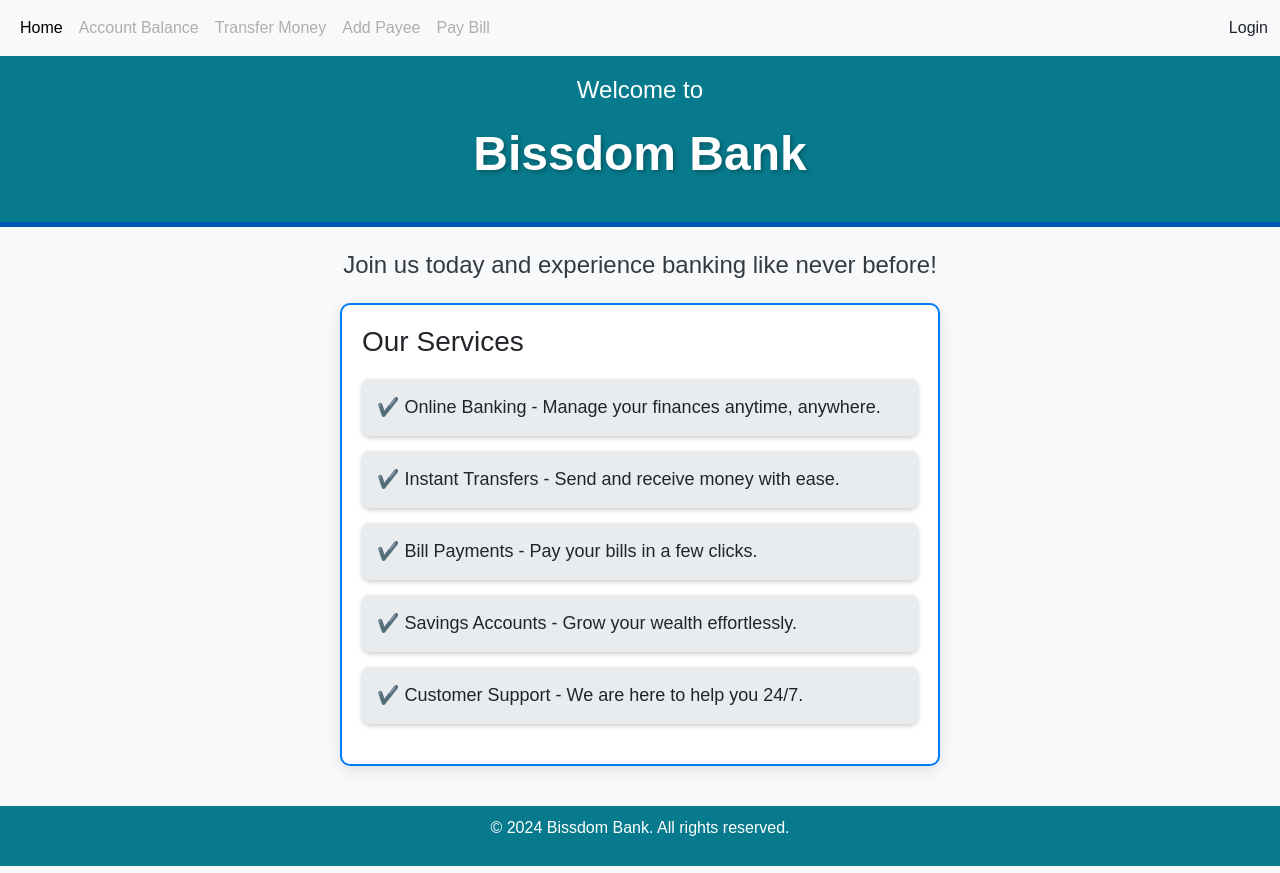
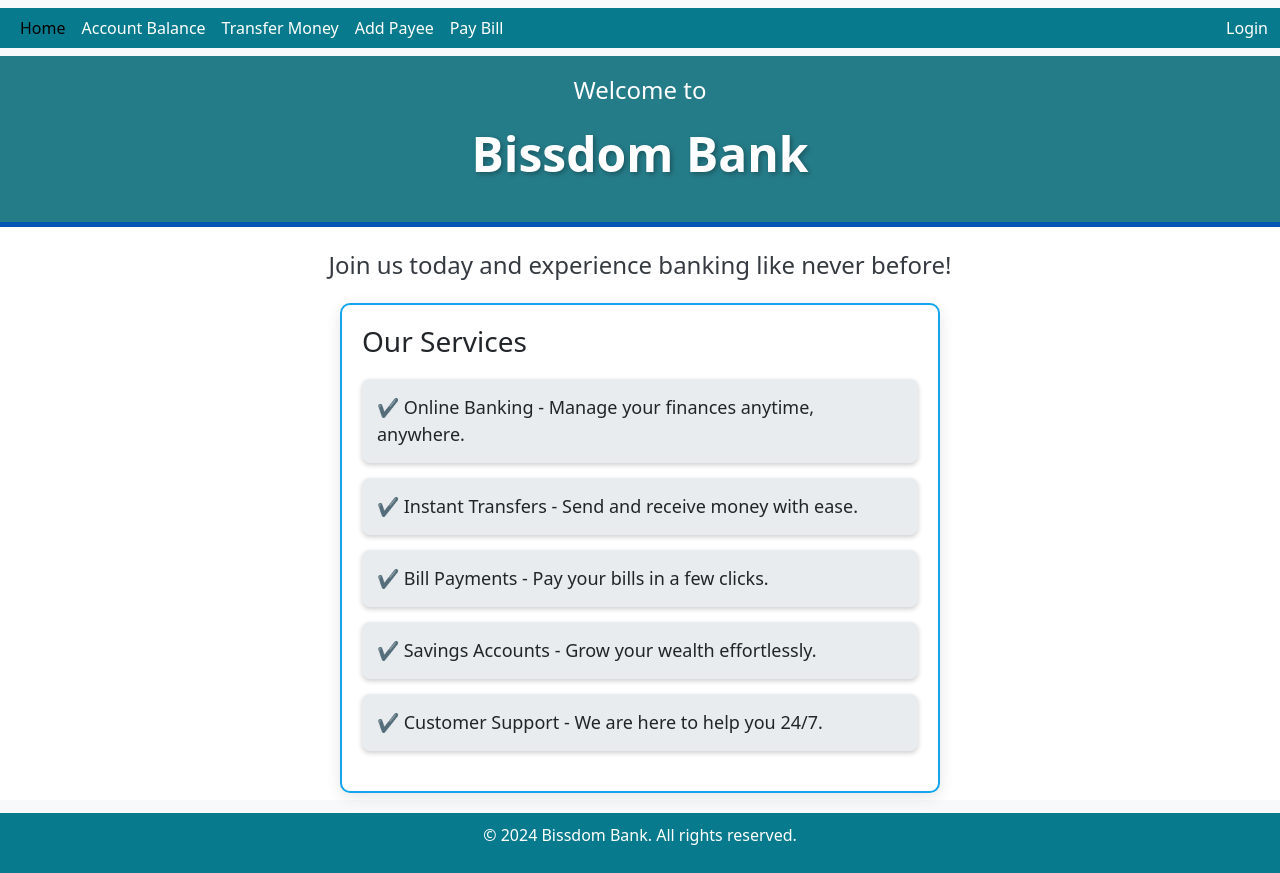
Before and after one commit to johnskpaulxqe/bissdom_django_banking_app, a Django app: page / in a window 1280 px wide. Run offline with Django 5.2, Linux system fonts and the light colour scheme.

Commit message:
some look and feeel changes

```diff
--- a/bank/templates/bank/base.html
+++ b/bank/templates/bank/base.html
@@ -6,6 +6,7 @@
     <meta charset="UTF-8">
     <meta name="viewport" content="width=device-width, initial-scale=1.0">
     <title>{% block title %}Bissdom Bank{% endblock %}</title>
+    <link rel="stylesheet" href="{% static 'css/style.css' %}">
     <link href="https://cdn.jsdelivr.net/npm/bootstrap@5.3.0-alpha1/dist/css/bootstrap.min.css" rel="stylesheet">
     <!-- Bootstrap CSS and JS -->
     <link href="https://cdn.jsdelivr.net/npm/bootstrap@5.3.3/dist/css/bootstrap.min.css" rel="stylesheet"
@@ -16,29 +17,36 @@
         crossorigin="anonymous"></script>
 </head>
 
+<body>
     <nav class="navbar navbar-expand-lg bg-body-tertiary">
-    <div class="container-fluid">
-        <button class="navbar-toggler" type="button" data-bs-toggle="collapse" data-bs-target="#navbarSupportedContent"
-            aria-controls="navbarSupportedContent" aria-expanded="false" aria-label="Toggle navigation">
+        <div class="container-fluid custom-light-bg">
+            <button class="navbar-toggler" type="button" data-bs-toggle="collapse"
+                data-bs-target="#navbarSupportedContent" aria-controls="navbarSupportedContent" aria-expanded="false"
+                aria-label="Toggle navigation">
                 <span class="navbar-toggler-icon"></span>
             </button>
             <div class="collapse navbar-collapse" id="navbarSupportedContent">
                 <ul class="navbar-nav me-auto mb-2 mb-lg-0">
                     <li class="nav-item">
-                    <a class="nav-link active" aria-current="page" href="{% url 'home' %}">Home</a>
+                        <a class="nav-link {% if request.path == '/' %}active{% endif %}"
+                            href="{% url 'home' %}">Home</a>
                     </li>
                     {% if user.is_authenticated %}
                     <li class="nav-item">
-                    <a class="nav-link" href="{% url 'account_balance' %}">Account Balance</a>
+                        <a class="nav-link {% if request.path == '/account_balance/' %}active{% endif %}"
+                            href="{% url 'account_balance' %}">Account Balance</a>
                     </li>
                     <li class="nav-item">
-                    <a class="nav-link" href="{% url 'transfer_money' %}">Transfer Money</a>
+                        <a class="nav-link {% if request.path == '/transfer_money/' %}active{% endif %}"
+                            href="{% url 'transfer_money' %}">Transfer Money</a>
                     </li>
                     <li class="nav-item">
-                    <a class="nav-link" href="{% url 'add_payee' %}">Add Payee</a>
+                        <a class="nav-link {% if request.path == '/add_payee/' %}active{% endif %}"
+                            href="{% url 'add_payee' %}">Add Payee</a>
                     </li>
                     <li class="nav-item">
-                    <a class="nav-link" href="{% url 'pay_bill' %}">Pay Bill</a>
+                        <a class="nav-link {% if request.path == '/pay_bill/' %}active{% endif %}"
+                            href="{% url 'pay_bill' %}">Pay Bill</a>
                     </li>
                     {% else %}
                     <li class="nav-item">
@@ -58,14 +66,23 @@
                 {% if user.is_authenticated %}
                 <a class="nav-link" href="{% url 'logout' %}">Logout</a>
                 {% else %}
-            <a class="nav-link" href="{% url 'login' %}">Login</a>
+                <a class="nav-link {% if request.path == '/login/' %}active{% endif %}"
+                    href="{% url 'login' %}">Login</a>
                 {% endif %}
             </div>
         </div>
     </nav>
 
-<body>
+
+
+    <div class="content">
         {% block content %}{% endblock %}
+    </div>
+
+
+    <div class="footer">
+        <p>&copy; 2024 Bissdom Bank. All rights reserved.</p>
+    </div>
 </body>
 
 </html>
--- a/bank/templates/bank/home.html
+++ b/bank/templates/bank/home.html
@@ -4,75 +4,6 @@
 {% block title %}Home{% endblock %}
 
 {% block content %}
-<style>
-    body {
-        background-color: #f8f9fa;
-        font-family: 'Arial', sans-serif;
-        margin: 0;
-        padding: 0;
-    }
-
-    .header {
-        background-color: #077b8d;
-        color: white;
-        padding: 20px;
-        text-align: center;
-        border-bottom: 5px solid #0056b3;
-    }
-
-    .welcome-message {
-        margin-top: 20px;
-        font-size: 24px;
-        text-align: center;
-        color: #343a40;
-    }
-
-    .bank-name {
-        font-size: 48px;
-        font-weight: bold;
-        text-shadow: 2px 2px 5px rgba(0, 0, 0, 0.3);
-        margin: 20px 0;
-    }
-
-    .decorative-border {
-        border: 2px solid #007bff;
-        border-radius: 10px;
-        padding: 20px;
-        background-color: white;
-        box-shadow: 0 4px 15px rgba(0, 0, 0, 0.1);
-        margin: 20px auto;
-        max-width: 600px;
-    }
-
-    .feature-list {
-        list-style-type: none;
-        padding: 0;
-        margin: 20px 0;
-    }
-
-    .feature-list li {
-        margin: 15px 0;
-        font-size: 18px;
-        background-color: #e9ecef;
-        padding: 15px;
-        border-radius: 8px;
-        box-shadow: 0 2px 5px rgba(0, 0, 0, 0.2);
-        transition: transform 0.2s;
-    }
-
-    .feature-list li:hover {
-        transform: translateY(-5px);
-        box-shadow: 0 4px 10px rgba(0, 0, 0, 0.3);
-    }
-
-    .footer {
-        margin-top: 40px;
-        padding: 10px;
-        text-align: center;
-        background-color: #077b8d;
-        color: white;
-    }
-</style>
 
 <div class="header">
     <h4>Welcome to</h4>
@@ -98,8 +29,4 @@
     </div>
 </div>
 
-<div class="footer">
-    <p>&copy; 2024 Bissdom Bank. All rights reserved.</p>
-</div>
-
 {% endblock %}
--- a/banking_app/static/css/style.css
+++ b/banking_app/static/css/style.css
@@ -1,26 +1,95 @@
-.menu-bar {
-    background-color: #333;
-    overflow: hidden;
+
+    /* Global body and layout styles */
+    body,
+    html {
+        height: 100%;
+        margin: 0;
+        display: flex;
+        flex-direction: column;
+        background-color: #f8f9fa;
+        font-family: 'Arial', sans-serif;
     }
 
-.menu-bar ul {
-    list-style-type: none;
-    margin: 0;
-    padding: 0;
+    .content {
+        flex: 1;
     }
 
-.menu-bar li {
-    float: left;
+    /* Header styles */
+    .header {
+        background-color: #257c89;
+        color: white;
+        padding: 20px;
+        text-align: center;
+        border-bottom: 5px solid #0056b3;
     }
 
-.menu-bar li a {
-    display: block;
-    color: white;
+    /* Welcome message and bank name */
+    .welcome-message {
+        margin-top: 20px;
+        font-size: 24px;
         text-align: center;
-    padding: 14px 16px;
-    text-decoration: none;
+        color: #343a40;
     }
 
-.menu-bar li a:hover {
-    background-color: #111;
+    .bank-name {
+        font-size: 48px;
+        font-weight: bold;
+        text-shadow: 2px 2px 5px rgba(0, 0, 0, 0.3);
+        margin: 20px 0;
     }
+
+    /* Decorative border for sections */
+    .decorative-border {
+        border: 2px solid #15a5ed;
+        border-radius: 10px;
+        padding: 20px;
+        background-color: white;
+        box-shadow: 0 4px 15px rgba(0, 0, 0, 0.1);
+        margin: 20px auto;
+        max-width: 600px;
+    }
+
+    /* Feature list styling */
+    .feature-list {
+        list-style-type: none;
+        padding: 0;
+        margin: 20px 0;
+    }
+
+    .feature-list li {
+        margin: 15px 0;
+        font-size: 18px;
+        background-color: #e9ecef;
+        padding: 15px;
+        border-radius: 8px;
+        box-shadow: 0 2px 5px rgba(0, 0, 0, 0.2);
+        transition: transform 0.2s;
+    }
+
+    .feature-list li:hover {
+        transform: translateY(-5px);
+        box-shadow: 0 4px 10px rgba(0, 0, 0, 0.3);
+    }
+
+    /* Footer styling */
+    .footer {
+        padding: 10px;
+        text-align: center;
+        background-color: #077b8d;
+        color: white;
+        margin-top: auto; /* Ensures the footer sticks to the bottom */
+    }
+
+    /* Navbar styling */
+    .custom-light-bg {
+        background-color: #077b8d;
+        color: white;
+    }
+
+    .custom-light-bg a.nav-link {
+        color: white;
+    }
+
+    .custom-light-bg a.nav-link:hover {
+        color: #ddd; /* Slightly lighter shade on hover for contrast */
+    }
```
Lines whose indentation alone changed are shown as unchanged.
